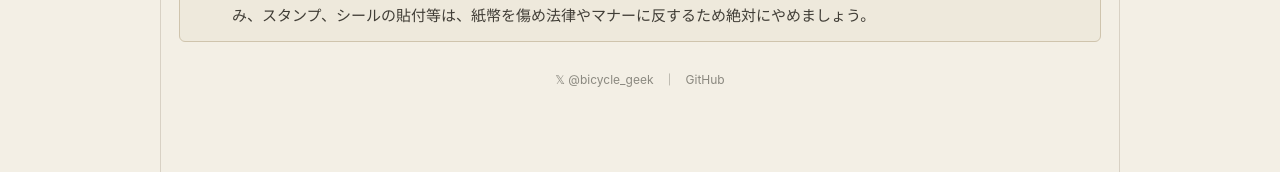
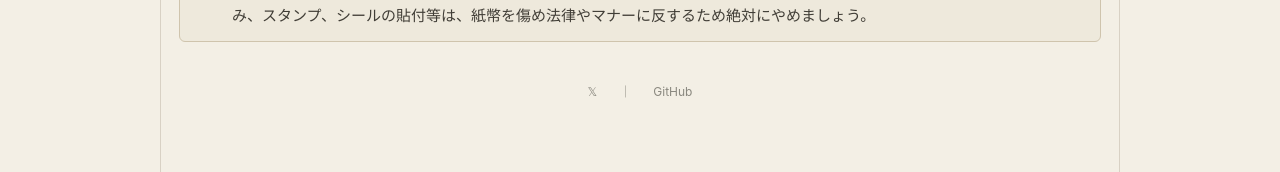
Before and after one commit to atsushiyago/osatsu-no-tabi, a React (Vite) app: page / in a window 1280 px wide. Shown: the part 931-1103 px from the top of the page. Built offline with nearby package versions, Linux system fonts and the light colour scheme; no server answers; the database is empty.

Commit message:
feat(ui): add accessible social links to all pages

```diff
--- a/src/App.tsx
+++ b/src/App.tsx
@@ -378,6 +378,21 @@ export function App() {
             <p>現在この機能を利用できません。公開中のお札の検索や閲覧は引き続き利用できます。</p>
           </div>
         )}
+
+        <footer className="app-social-links" aria-label="外部リンク">
+          <a
+            href="https://x.com/bicycle_geek"
+            target="_blank"
+            rel="noopener noreferrer"
+            aria-label="X @bicycle_geek"
+          >
+            𝕏
+          </a>
+          <span aria-hidden="true">｜</span>
+          <a href="https://github.com/atsushiyago/osatsu-no-tabi" target="_blank" rel="noopener noreferrer">
+            GitHub
+          </a>
+        </footer>
       </main>
 
       {/* ボトムナビゲーションバー（スマホ用） */}
--- a/src/components/HomeView.tsx
+++ b/src/components/HomeView.tsx
@@ -319,15 +319,6 @@ export const HomeView = ({
         </div>
       </section>
 
-      <footer className="home-social-links" aria-label="外部リンク">
-        <a href="https://x.com/bicycle_geek" target="_blank" rel="noopener noreferrer">
-          𝕏 @bicycle_geek
-        </a>
-        <span aria-hidden="true">｜</span>
-        <a href="https://github.com/atsushiyago/osatsu-no-tabi" target="_blank" rel="noopener noreferrer">
-          GitHub
-        </a>
-      </footer>
     </div>
   );
 };
--- a/src/index.css
+++ b/src/index.css
@@ -176,7 +176,7 @@ body {
 .bottom-nav .nav-item { flex: 1; min-width: 0; padding-inline: 3px; }
 .bottom-nav .nav-item span { text-align: center; line-height: 1.2; }
 
-.home-social-links {
+.app-social-links {
   display: flex;
   align-items: center;
   justify-content: center;
@@ -186,13 +186,18 @@ body {
   color: #8a887f;
   font-size: 12px;
 }
-.home-social-links a {
+.app-social-links a {
+  display: inline-flex;
+  min-height: 44px;
+  align-items: center;
+  justify-content: center;
+  padding: 0 12px;
   color: inherit;
   text-decoration: none;
   transition: color 0.15s ease, text-decoration-color 0.15s ease;
 }
-.home-social-links a:hover,
-.home-social-links a:focus-visible {
+.app-social-links a:hover,
+.app-social-links a:focus-visible {
   color: var(--primary);
   text-decoration: underline;
   text-underline-offset: 3px;
```
